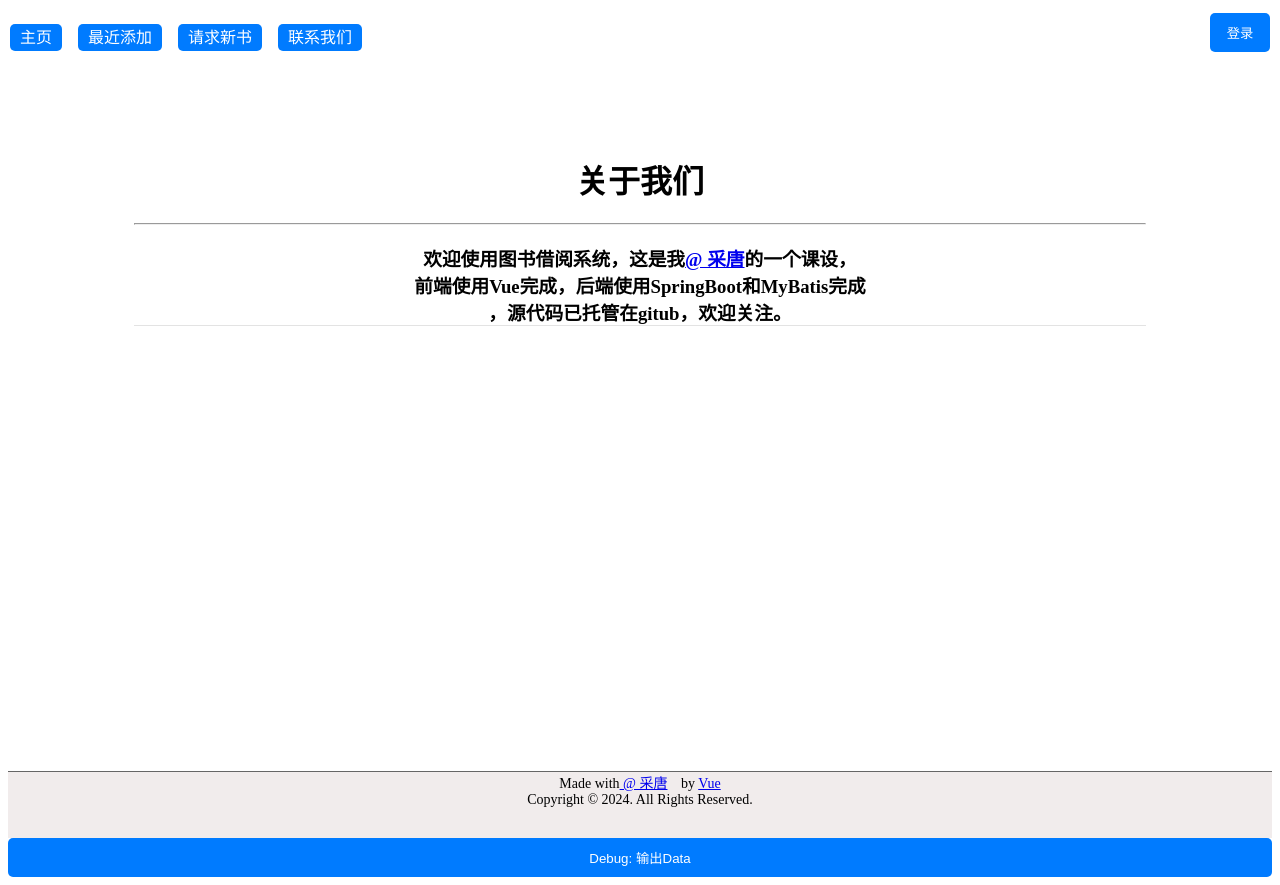
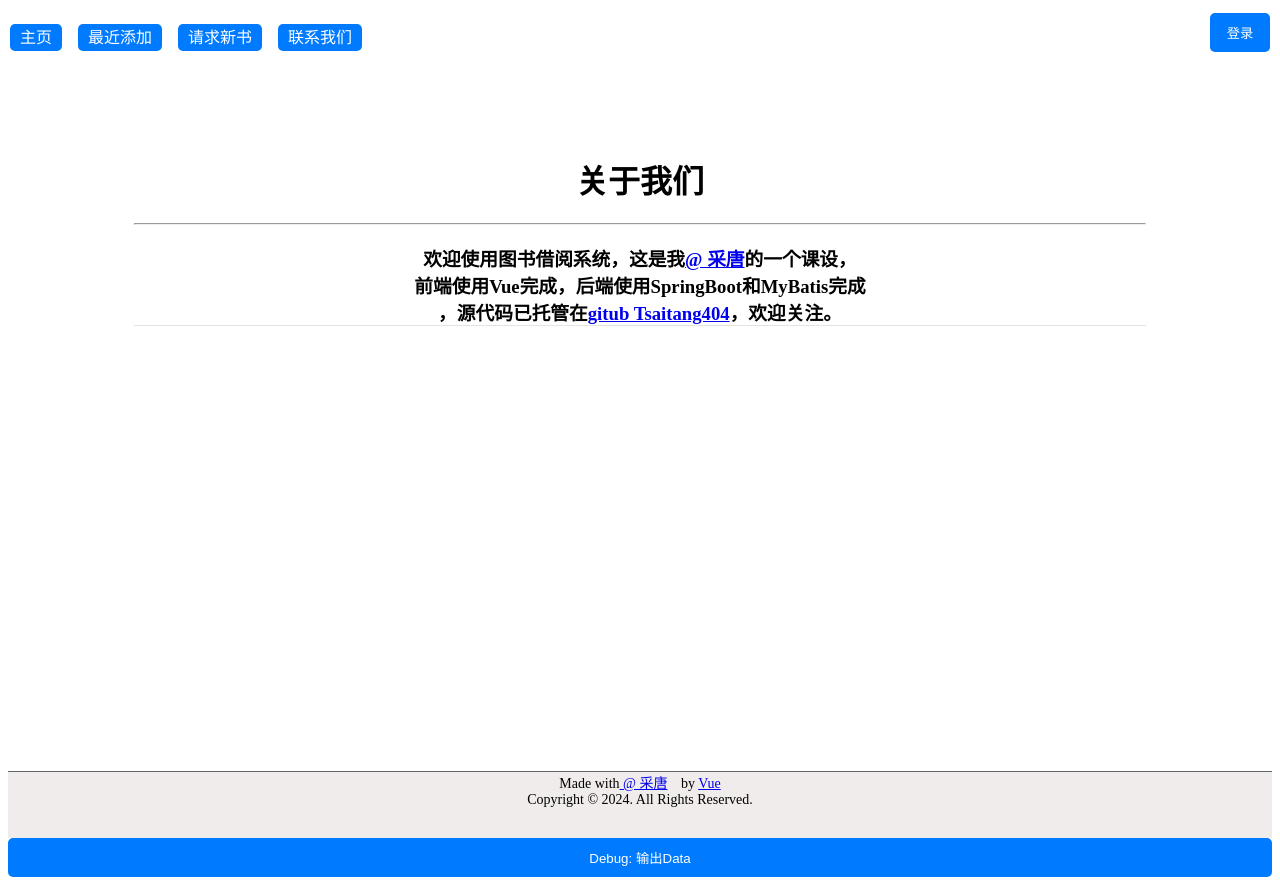
Before and after one commit to tsaitang404/BookManager-vue, a Vue app: page /about in a window 1280 px wide. Built offline with nearby package versions, Linux system fonts and the light colour scheme.

Commit message:
修改aboutme

```diff
--- a/src/views/about.vue
+++ b/src/views/about.vue
@@ -2,7 +2,7 @@
   <div class="about-us">
     <h1>关于我们</h1>
   <hr>
-    <h3>欢迎使用图书借阅系统，这是我<a href="http://www.tsaitang.com">@ 采唐</a>的一个课设，<br>前端使用Vue完成，后端使用SpringBoot和MyBatis完成<br>，源代码已托管在gitub，欢迎关注。</h3>
+    <h3>欢迎使用图书借阅系统，这是我<a href="http://www.tsaitang.com">@ 采唐</a>的一个课设，<br>前端使用Vue完成，后端使用SpringBoot和MyBatis完成<br>，源代码已托管在<a href="https://github.com/tsaitang404/">gitub Tsaitang404</a>，欢迎关注。</h3>
 
   </div>
 </template>
```
